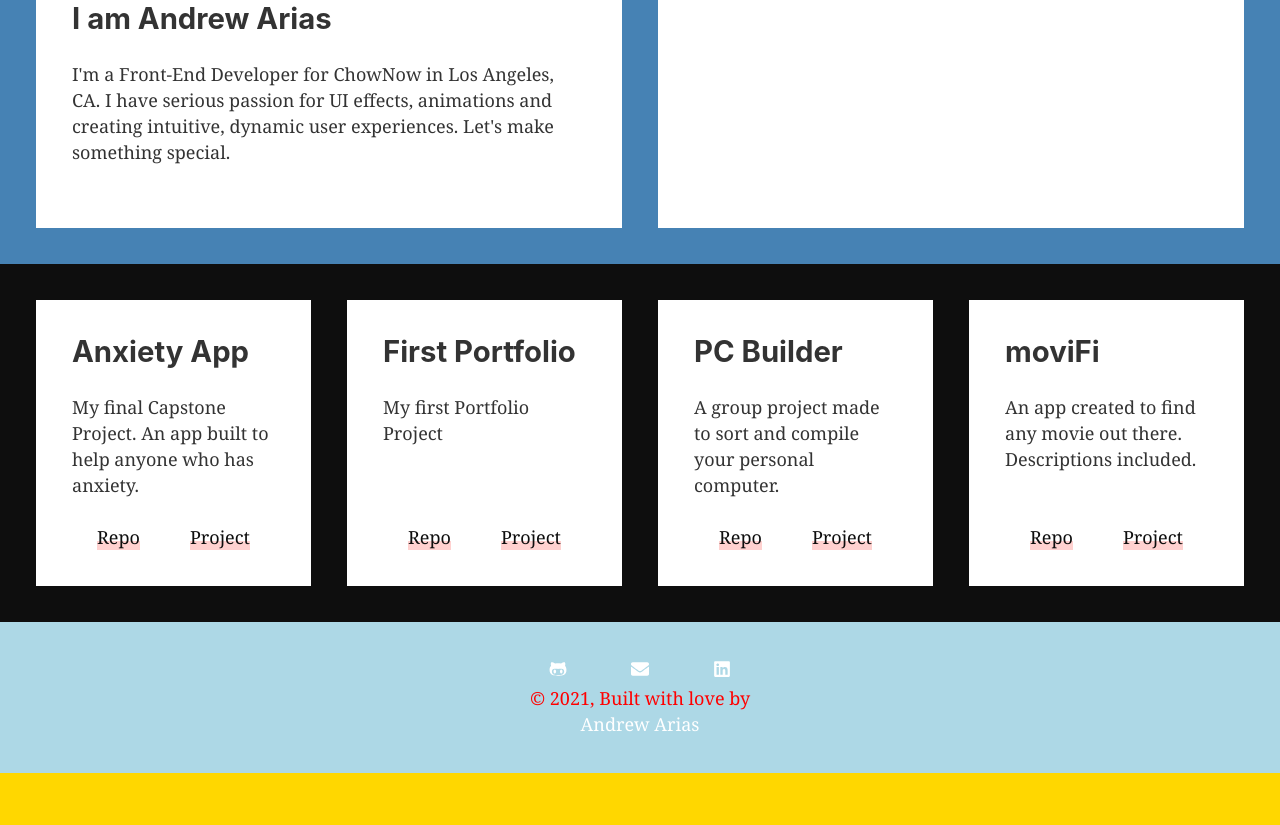
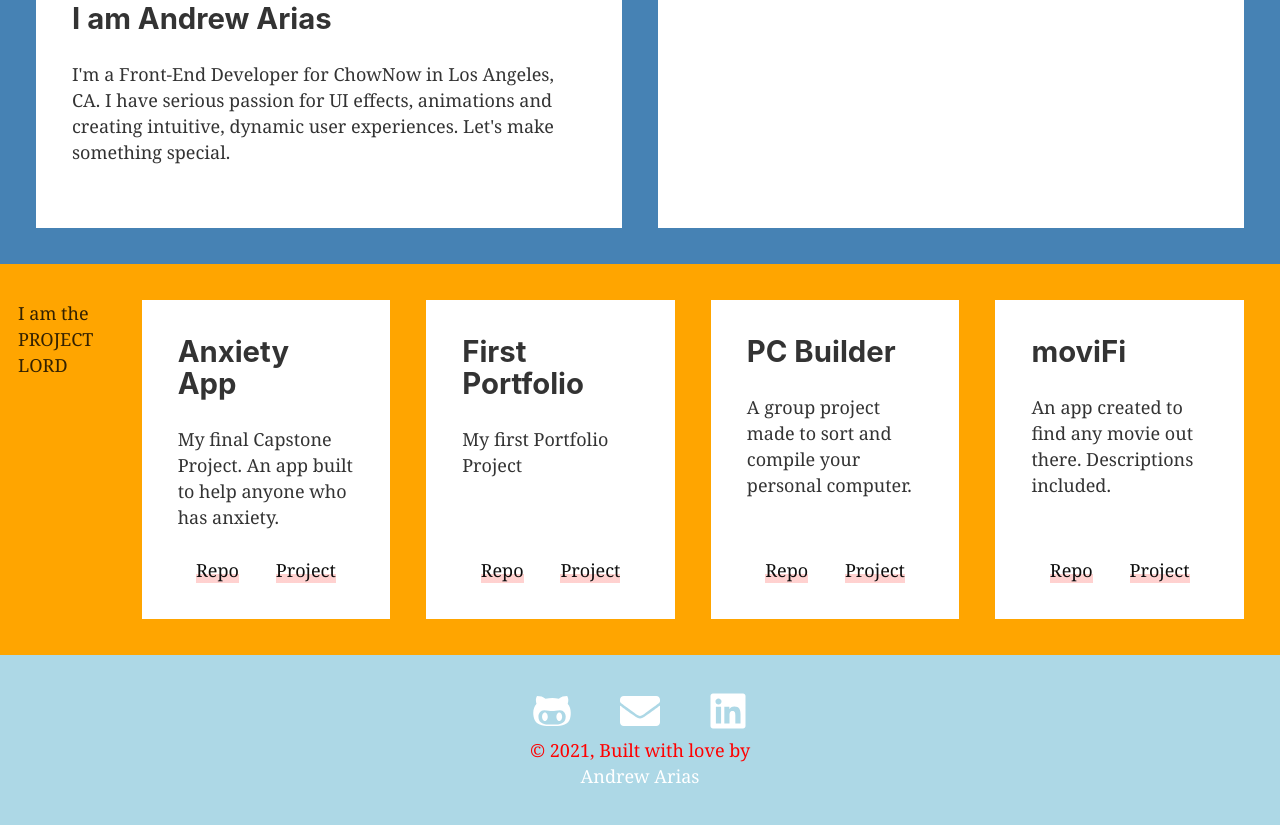
Before and after one commit to lta4/a-arias, a Gatsby site: page / in a window 1280 px wide. Shown: the part 1458-2283 px from the top of the page. Before the commit the page ends 2231 px from the top, so only its background shows below. Built offline with nearby package versions, Linux system fonts and the light colour scheme; Gatsby itself is replaced by a stand-in of ours.

Commit message:
project header update

```diff
--- a/src/components/layout.js
+++ b/src/components/layout.js
@@ -23,13 +23,13 @@ const Layout = ({ children }) => {
       <footer className="footer">
         <div className="footer__socials">
           <a href="https://github.com/lta4">
-            <FaGithubAlt />
+            <FaGithubAlt size={40}/>
           </a>
           <a href="mailto:andrew4ld@gmail.com">
-            <FaEnvelope />
+            <FaEnvelope size={40}/>
           </a>
           <a href="https://linkedin.com/in/andrewarias4">
-            <FaLinkedin />
+            <FaLinkedin size={40}/>
           </a>
         </div>
         {/* <div className="footer__attributions">
--- a/src/pages/index.js
+++ b/src/pages/index.js
@@ -68,6 +68,7 @@ const IndexPage = () => (
       </div>
     </section>
     <section className="projects">
+      <div className="projects__header">I am the PROJECT LORD</div>
       <div className="projects__card">
         <div className="projects__card__description">
           <h2>Anxiety App</h2>
--- a/src/styles/index.css
+++ b/src/styles/index.css
@@ -115,8 +115,13 @@ body {
     display: flex;
     justify-content: space-evenly;
     padding: 2rem 1rem;
-    background: #0e0e0e;
+    background: orange;
 }
+
+/* .projects__header {
+    display: flex;
+    justify-content: center;
+} */
 
 .projects__card {
     width: 33.3%;
@@ -185,6 +190,12 @@ body {
     align-items: center;
 } */
 
+/* @media screen and (min-width: 769px) {
+    .projects__header {
+        flex-direction: row;
+    }
+} */
+
 @media screen and (max-width: 768px) {
 
     .about {
```
